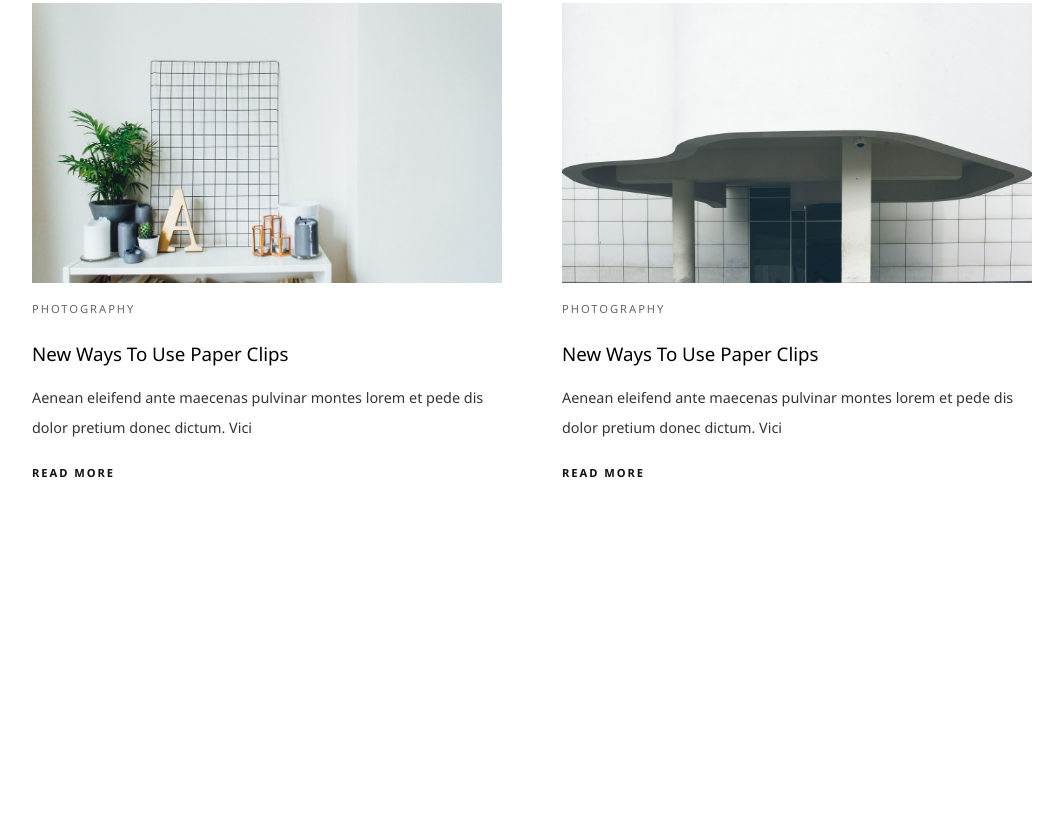
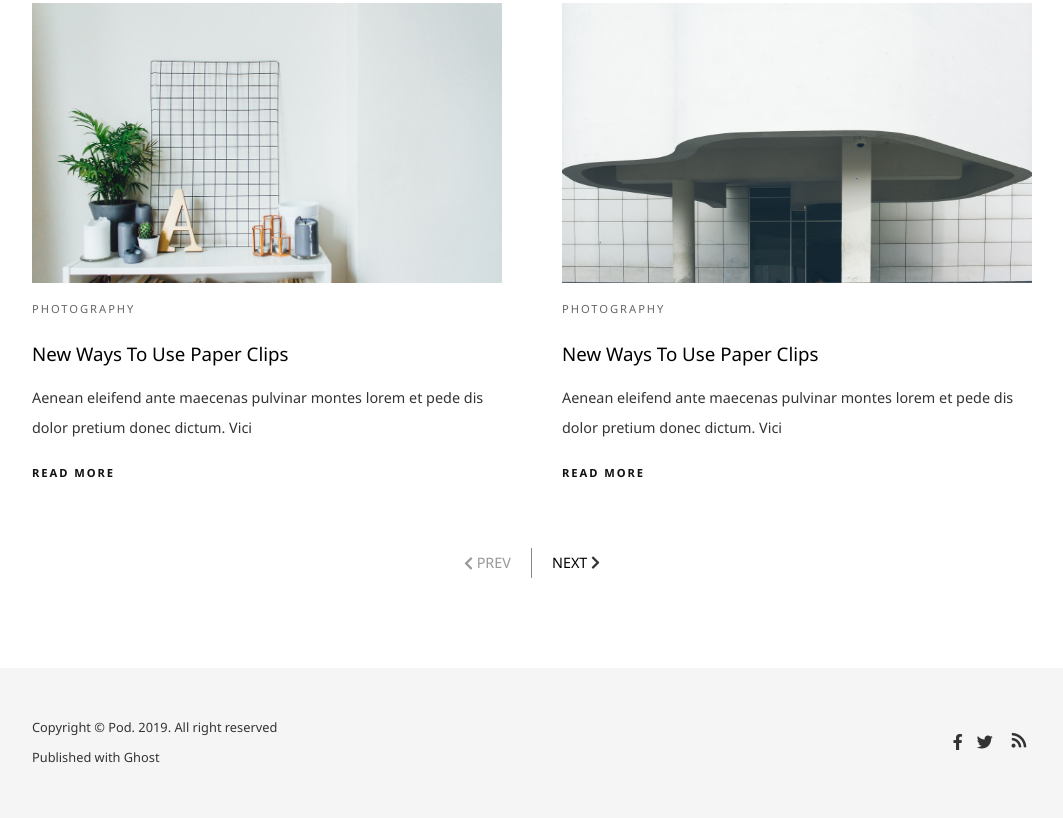
Before and after one commit to chongnguyen/blog, a plain HTML site: page index.html in a window 1280 px wide. Shown: the part 1805-2623 px from the top of the page, without its empty margins (108-1171 px from the left). Before the commit the page ends 2293 px from the top, so only its background shows below. Drawn offline with Linux system fonts and the light colour scheme.

Commit message:
Complete homepage design

```diff
--- a/index.html
+++ b/index.html
@@ -13,7 +13,7 @@
 	<header class="header">
 		<div class="row">
 			<div class="logo">
-				<a href="#" class="link-logo buttom-link">Pod.</a>
+				<a href="#" class="link-logo buttom-link">Chog.</a>
 			</div>
 			<ul class="nav">
 				<li><a class="nav-home nav-item buttom-link" href="#">Home</a></li>
@@ -47,7 +47,8 @@
 	<div class="main">
 		<div class="row">
 			<div class="main-content">
-				<div class="main-picture"><img src="./resources/img/andre-gorham-ii-425773-unsplash.jpg" alt="image"></div>
+				<div class="main-picture"><img src="./resources/img/andre-gorham-ii-425773-unsplash.jpg" alt="image">
+				</div>
 				<a href="#" class="buttom-link">photography</a>
 				<h3 class="paragraph"><a href="#" class="buttom-link text-title">New Ways to Use Paper Clips</a></h3>
 				<p class="main-text">Aenean eleifend ante maecenas pulvinar montes lorem et pede dis dolor pretium donec
@@ -101,7 +102,8 @@
 	<div class="article">
 		<div class="row">
 			<div class="article-content">
-				<div class="article-picture"><img src="./resources/img/photo-1489769002049-ccd828976a6c.jpeg" alt="image"></div>
+				<div class="article-picture"><img src="./resources/img/photo-1489769002049-ccd828976a6c.jpeg"
+						alt="image"></div>
 				<a href="#" class="buttom-link">photography</a>
 				<h3 class="paragraph"><a href="#" class="buttom-link text-title">New Ways to Use Paper Clips</a></h3>
 				<p class="main-text">Aenean eleifend ante maecenas pulvinar montes lorem et pede dis dolor pretium donec
@@ -109,7 +111,8 @@
 				<a href="#" class="read-more buttom-link">read more</a>
 			</div>
 			<div class="article-content">
-				<div class="article-picture"><img src="./resources/img/oskar-wimmerman-268191-unsplash.jpg" alt="image"></div>
+				<div class="article-picture"><img src="./resources/img/oskar-wimmerman-268191-unsplash.jpg" alt="image">
+				</div>
 				<a href="#" class="buttom-link">photography</a>
 				<h3 class="paragraph"><a href="#" class="buttom-link text-title">New Ways to Use Paper Clips</a></h3>
 				<p class="main-text">Aenean eleifend ante maecenas pulvinar montes lorem et pede dis dolor pretium donec
@@ -118,6 +121,28 @@
 			</div>
 		</div>
 	</div>
+	<div class="nav-page">
+		<div class="previous-page">
+			<i class="fas fa-chevron-right"></i>
+			Prev
+		</div>
+		<div class="next-page">
+			<a href="#">Next</a>
+			<i class="fas fa-chevron-right"></i>
+		</div>
+	</div>
+	<footer class="footer">
+		<div class="row">
+			<div class="text-footer">
+				Copyright &copy; Pod. 2019. All right reserved <br> Published with Ghost
+			</div>
+			<div class="icon-footer">
+				<i class="fab fa-facebook-f"></i>
+				<i class="fab fa-twitter"></i>
+				<i class="fas fa-wifi"></i>
+			</div>
+		</div>
+	</footer>
 </body>
 
 </html>
--- a/resources/css/components.css
+++ b/resources/css/components.css
@@ -167,3 +167,57 @@ img {
 .article .row .article-content {
 	width: 48%;
 }
+
+/* ================================= NAVIGATION PAGE ==================================== */
+.nav-page {
+	display: flex;
+	height: 150px;
+	justify-content: center;
+	align-items: center;
+	text-transform: uppercase;
+	font-size: .9em;
+}
+
+.nav-page .previous-page{
+	padding: 20px;
+	color: #999;
+}
+.nav-page .previous-page i {
+	transform: rotate(180deg);
+}
+
+.nav-page .next-page {
+	padding: 0px 20px;
+	border-left: 1px solid #888;
+}
+.nav-page a {
+	text-decoration: none;
+	color: #000;
+
+}
+
+/* ========================== FOOTER =================================== */
+.footer {
+	background-color: #f5f5f5;
+	margin-top: 30px;
+}
+
+.footer .row {
+	height: 150px;
+	display: flex;
+	justify-content: space-between;
+	align-items: center;
+}
+
+.footer .text-footer {
+	font-size: .8em;
+}
+
+.footer .icon-footer i{
+	margin: 5px;
+}
+
+.footer .fas {
+	transform: rotate(45deg);
+	margin: 0;
+}
--- a/resources/css/style.css
+++ b/resources/css/style.css
@@ -79,6 +79,8 @@ h3 {
 	font-size: 1.6em;
 	width: 50px;
 	color: #000;
+	letter-spacing: 0.0625em;
+	font-size: 2em;
 }
 
 .header .nav {
@@ -154,8 +156,6 @@ h3 {
 	height: 200px;
 }
 
-
-
 /* ===================================== ARTICLE ========================================== */
 .article .row{
 	margin-top: 60px;
@@ -169,3 +169,56 @@ h3 {
 .article .row .article-content img {
 	height: 280px;
 }
+/* ================================= NAVIGATION PAGE ==================================== */
+.nav-page {
+	display: flex;
+	height: 150px;
+	justify-content: center;
+	align-items: center;
+	text-transform: uppercase;
+	font-size: .9em;
+}
+
+.nav-page .previous-page{
+	padding: 20px;
+	color: #999;
+}
+.nav-page .previous-page i {
+	transform: rotate(180deg);
+}
+
+.nav-page .next-page {
+	padding: 0px 20px;
+	border-left: 1px solid #888;
+}
+.nav-page a {
+	text-decoration: none;
+	color: #000;
+
+}
+
+/* ========================== FOOTER =================================== */
+.footer {
+	background-color: #f5f5f5;
+	margin-top: 30px;
+}
+
+.footer .row {
+	height: 150px;
+	display: flex;
+	justify-content: space-between;
+	align-items: center;
+}
+
+.footer .text-footer {
+	font-size: .8em;
+}
+
+.footer .icon-footer i{
+	margin: 5px;
+}
+
+.footer .fas {
+	transform: rotate(45deg);
+	margin: 0;
+}
```
Also changed, not shown: resources/data/components.html (+29 -0 lines).
